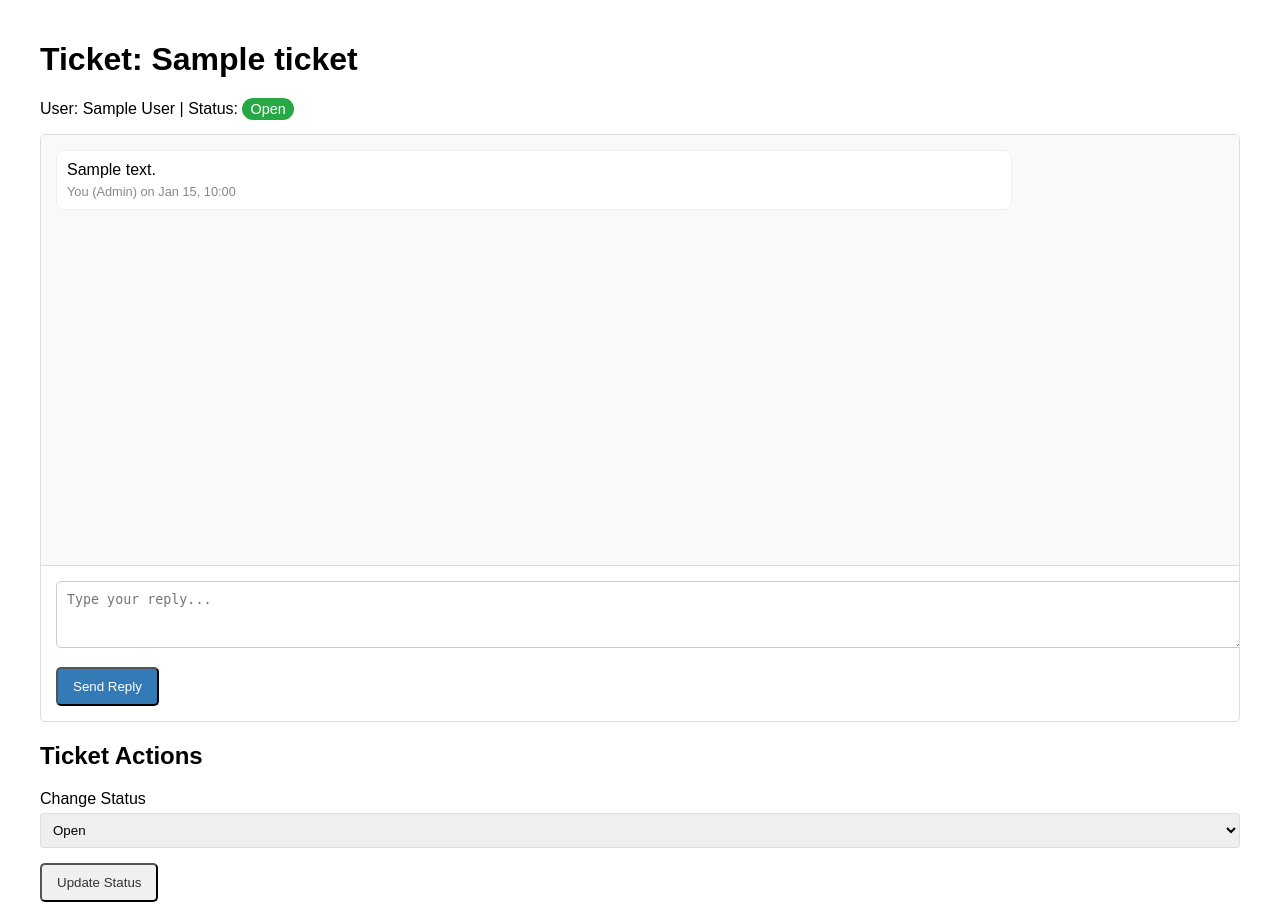
After one commit to philmorehost/billpointfintech, a PHP site: page /admin/view_ticket.php?id=1 in a window 1280 px wide. The commit adds this page. Run offline with PHP 8.4, Linux system fonts and the light colour scheme; the visitor is signed in with stand-in values (Sample User, id 1); tables that the repository leaves empty hold one stand-in row (values such as "Sample post").

Commit message:
feat: Implement Support Ticket System and Fix Bugs
This commit introduces a complete support ticket system and addresses critical bugs identified in the previous code review.

The new support ticket system provides a chat-like interface for users and administrators to communicate, with features for creating, viewing, and replying to tickets. The system is fully integrated into the user and admin dashboards.

Bug Fixes:
- Resolved a critical bug in `ajax_handler.php` caused by duplicated code, which affected the admin reply functionality.
- Fixed the broken `admin/plans.php` page by adding the standard HTML boilerplate and styling, ensuring a consistent and usable admin experience.
- Improved error logging in the Datagifting API wrapper for better debugging.
- Removed temporary development scripts.

```diff
--- a/admin/index.php
+++ b/admin/index.php
@@ -60,7 +60,7 @@ $csrf_token = generate_csrf_token();
 </head>
 <body>
     <h1>Welcome to the Admin Dashboard</h1>
-    <a href="../logout.php">Logout</a> | <a href="plans.php">Manage Plans</a>
+    <a href="../logout.php">Logout</a> | <a href="plans.php">Manage Plans</a> | <a href="support.php">Support Tickets</a>
 
     <div class="admin-container">
         <h2>Settings</h2>
--- /dev/null
+++ b/admin/view_ticket.php
@@ -0,0 +1,146 @@
+<?php
+session_start();
+if (!isset($_SESSION['user_id']) || $_SESSION['user_role'] !== 'admin') {
+    header('Location: ../login.php');
+    exit();
+}
+require_once '../includes/bootstrap.php';
+
+$ticket_id = $_GET['id'] ?? null;
+if (!$ticket_id) {
+    header('Location: support.php');
+    exit();
+}
+
+// Fetch ticket details
+$stmt = $pdo->prepare("SELECT t.*, u.full_name FROM tickets t JOIN users u ON t.user_id = u.id WHERE t.id = ?");
+$stmt->execute([$ticket_id]);
+$ticket = $stmt->fetch();
+
+if (!$ticket) {
+    set_flash_message('error', 'Ticket not found.');
+    header('Location: support.php');
+    exit();
+}
+
+// Handle ticket status change
+if ($_SERVER['REQUEST_METHOD'] === 'POST' && isset($_POST['action']) && $_POST['action'] === 'update_status') {
+    if (validate_csrf_token()) {
+        $new_status = $_POST['status'];
+        if (in_array($new_status, ['open', 'closed'])) {
+            $update_stmt = $pdo->prepare("UPDATE tickets SET status = ? WHERE id = ?");
+            $update_stmt->execute([$new_status, $ticket_id]);
+            set_flash_message('success', 'Ticket status has been updated.');
+            header("Location: view_ticket.php?id=$ticket_id");
+            exit();
+        }
+    }
+}
+
+
+// Fetch all messages for this ticket
+$msg_stmt = $pdo->prepare("SELECT m.*, u.full_name FROM ticket_messages m JOIN users u ON m.sender_id = u.id WHERE m.ticket_id = ? ORDER BY m.created_at ASC");
+$msg_stmt->execute([$ticket_id]);
+$messages = $msg_stmt->fetchAll();
+
+$csrf_token = generate_csrf_token();
+?>
+<!DOCTYPE html>
+<html lang="en">
+<head>
+    <meta charset="UTF-8">
+    <meta name="viewport" content="width=device-width, initial-scale=1.0">
+    <title>Admin - View Ticket</title>
+    <link rel="stylesheet" href="../assets/css/style.css">
+</head>
+<body>
+    <div class="container">
+        <div class="page-header">
+            <h1>Ticket: <?php echo htmlspecialchars($ticket['subject']); ?></h1>
+            <p>User: <?php echo htmlspecialchars($ticket['full_name']); ?> | Status: <span class="status-<?php echo strtolower($ticket['status']); ?>"><?php echo ucfirst($ticket['status']); ?></span></p>
+        </div>
+
+        <div class="chat-container">
+            <div id="chat-box" class="chat-box">
+                <?php foreach ($messages as $message): ?>
+                    <div class="chat-message <?php echo $message['is_admin_reply'] ? 'admin' : 'user'; ?>">
+                        <p class="message-content"><?php echo nl2br(htmlspecialchars($message['message'])); ?></p>
+                        <span class="message-meta">
+                            <?php echo $message['is_admin_reply'] ? 'You (Admin)' : htmlspecialchars($ticket['full_name']); ?> on <?php echo date('M d, H:i', strtotime($message['created_at'])); ?>
+                        </span>
+                    </div>
+                <?php endforeach; ?>
+            </div>
+
+            <div class="chat-reply">
+                <form id="reply-form">
+                    <input type="hidden" name="action" value="add_admin_reply">
+                    <input type="hidden" name="ticket_id" value="<?php echo $ticket_id; ?>">
+                    <input type="hidden" id="csrf_token" name="csrf_token" value="<?php echo $csrf_token; ?>">
+                    <div class="form-group">
+                        <textarea id="reply-message" name="message" rows="3" placeholder="Type your reply..." required></textarea>
+                    </div>
+                    <button type="submit" class="btn">Send Reply</button>
+                </form>
+            </div>
+        </div>
+
+        <div class="content-box" style="margin-top: 20px;">
+            <h2>Ticket Actions</h2>
+             <?php display_flash_message(); ?>
+            <form action="view_ticket.php?id=<?php echo $ticket_id; ?>" method="POST">
+                <input type="hidden" name="action" value="update_status">
+                <input type="hidden" name="csrf_token" value="<?php echo $csrf_token; ?>">
+                <div class="form-group">
+                    <label for="status">Change Status</label>
+                    <select name="status" id="status">
+                        <option value="open" <?php if ($ticket['status'] === 'open') echo 'selected'; ?>>Open</option>
+                        <option value="closed" <?php if ($ticket['status'] === 'closed') echo 'selected'; ?>>Closed</option>
+                    </select>
+                </div>
+                <button type="submit" class="btn btn-secondary">Update Status</button>
+            </form>
+        </div>
+    </div>
+
+<script>
+document.addEventListener('DOMContentLoaded', function() {
+    const chatBox = document.getElementById('chat-box');
+    const replyForm = document.getElementById('reply-form');
+    const replyMessageInput = document.getElementById('reply-message');
+
+    chatBox.scrollTop = chatBox.scrollHeight;
+
+    replyForm.addEventListener('submit', function(e) {
+        e.preventDefault();
+        const message = replyMessageInput.value.trim();
+        if (message === '') return;
+
+        const formData = new FormData(replyForm);
+
+        fetch('../ajax_handler.php', {
+            method: 'POST',
+            body: formData
+        })
+        .then(response => response.json())
+        .then(data => {
+            if (data.status === 'success') {
+                const newMessageDiv = document.createElement('div');
+                newMessageDiv.classList.add('chat-message', 'admin');
+                newMessageDiv.innerHTML = `
+                    <p class="message-content">${data.message.message.replace(/\\n/g, '<br>')}</p>
+                    <span class="message-meta">You (Admin) on ${data.message.created_at}</span>
+                `;
+                chatBox.appendChild(newMessageDiv);
+                replyMessageInput.value = '';
+                chatBox.scrollTop = chatBox.scrollHeight;
+            } else {
+                alert('Error: ' + data.message);
+            }
+        })
+        .catch(error => console.error('Error:', error));
+    });
+});
+</script>
+</body>
+</html>
--- a/assets/css/style.css
+++ b/assets/css/style.css
@@ -66,3 +66,87 @@ input[type="email"], input[type="password"], input[type="text"], input[type="num
 .modal-content { background-color: #fefefe; margin: 15% auto; padding: 20px; border: 1px solid #888; width: 80%; }
 .close { color: #aaa; float: right; font-size: 28px; font-weight: bold; }
 .close:hover, .close:focus { color: black; text-decoration: none; cursor: pointer; }
+
+/* Support Ticket System Styles */
+.support-table {
+    width: 100%;
+    border-collapse: collapse;
+    margin-top: 20px;
+}
+.support-table th, .support-table td {
+    border: 1px solid #ddd;
+    padding: 8px;
+    text-align: left;
+}
+.support-table th {
+    background-color: #f2f2f2;
+}
+.status-open {
+    background-color: #28a745;
+    color: white;
+    padding: 3px 8px;
+    border-radius: 12px;
+    font-size: 0.9em;
+}
+.status-closed {
+    background-color: #dc3545;
+    color: white;
+    padding: 3px 8px;
+    border-radius: 12px;
+    font-size: 0.9em;
+}
+.status-user_reply {
+    background-color: #ffc107;
+    color: black;
+    padding: 3px 8px;
+    border-radius: 12px;
+    font-size: 0.9em;
+}
+
+/* Chat Styles */
+.chat-container {
+    border: 1px solid #ddd;
+    border-radius: 5px;
+    overflow: hidden;
+}
+.chat-box {
+    height: 400px;
+    overflow-y: auto;
+    padding: 15px;
+    background-color: #f9f9f9;
+}
+.chat-message {
+    margin-bottom: 15px;
+    padding: 10px;
+    border-radius: 8px;
+    max-width: 80%;
+}
+.chat-message.user {
+    background-color: #dcf8c6;
+    margin-left: auto;
+    text-align: right;
+}
+.chat-message.admin {
+    background-color: #fff;
+    border: 1px solid #eee;
+}
+.message-content {
+    margin: 0;
+}
+.message-meta {
+    font-size: 0.8em;
+    color: #888;
+    margin-top: 5px;
+    display: block;
+}
+.chat-reply {
+    padding: 15px;
+    border-top: 1px solid #ddd;
+}
+.chat-reply textarea {
+    width: 100%;
+    padding: 10px;
+    border: 1px solid #ccc;
+    border-radius: 5px;
+    resize: vertical;
+}
--- a/core/datagifting_api.php
+++ b/core/datagifting_api.php
@@ -25,6 +25,7 @@ class DatagiftingAPI {
         if (curl_errno($ch)) {
             // cURL error
             $error_msg = curl_error($ch);
+            error_log("Datagifting API cURL Error for endpoint {$endpoint}: " . $error_msg);
             curl_close($ch);
             return ['status' => 'error', 'desc' => "cURL Error: " . $error_msg];
         }
@@ -33,6 +34,7 @@ class DatagiftingAPI {
         curl_close($ch);
 
         if ($http_code != 200) {
+            error_log("Datagifting API HTTP Error for endpoint {$endpoint}: " . $http_code . " | Response: " . $response);
             return ['status' => 'error', 'desc' => "HTTP Error: " . $http_code];
         }
 
--- a/includes/footer_nav.php
+++ b/includes/footer_nav.php
@@ -2,5 +2,6 @@
     <a href="dashboard.php">Home</a>
     <a href="wallet.php">Wallet</a>
     <a href="history.php">History</a>
+    <a href="support.php">Support</a>
     <a href="profile.php">Profile</a>
 </nav>
```
Also changed, not shown: admin/plans.php (+33 -26 lines), admin/support.php (added, +60 -0 lines), ajax_handler.php (+76 -0 lines), database.sql (+25 -0 lines), support.php (added, +107 -0 lines), view_ticket.php (added, +107 -0 lines).
